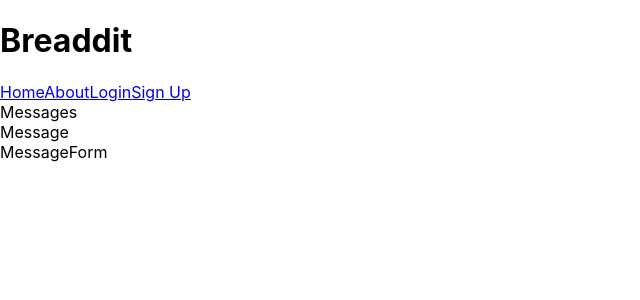
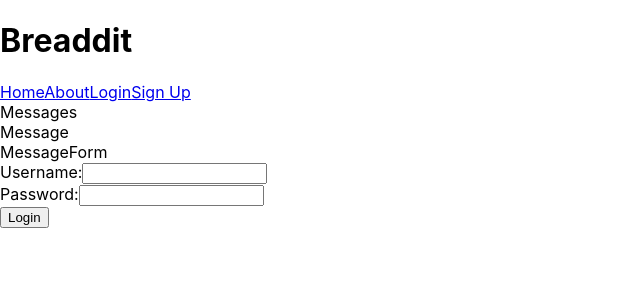
Before and after one commit to simon-tanna/breaddit, a React (Create React App) app: page / in a window 1280 px wide. Shown: the top 300 px of the page, without its empty margins (0-640 px from the left). Built offline with nearby package versions, Linux system fonts and the light colour scheme.

Commit message:
added divs to login inputs and labels. created handleSubmit method in login

```diff
--- a/src/components/App.js
+++ b/src/components/App.js
@@ -2,6 +2,7 @@ import Messages from "./Messages";
 import Message from "./Message";
 import MessageForm from "./MessageForm";
 import Navigation from "./Navigation";
+import Login from "./Login";
 
 
 function App() {
@@ -12,6 +13,7 @@ function App() {
 			<Messages />
 			<Message />
 			<MessageForm />
+			<Login />
 		</div>
 	);
 }
--- a/src/components/Login.js
+++ b/src/components/Login.js
@@ -1,14 +1,23 @@
 import React from "react";
 
 function Login() {
+	const handleSubmit = (event) => {
+		event.preventDefault();
+		console.log("submit clicked");
+	};
+
 	return (
 		<div>
-			<form>
-				<label>Username:</label>
-				<input type="text" name="user" id="user" />
-				<label>Password:</label>
-				<input type="password" name="password" id="password" />
-                <input type="submit" value="Login" />
+			<form onSubmit={handleSubmit}>
+				<div>
+					<label>Username:</label>
+					<input type="text" name="user" id="user" />
+				</div>
+				<div>
+					<label>Password:</label>
+					<input type="password" name="password" id="password" />
+				</div>
+				<input type="submit" value="Login" />
 			</form>
 		</div>
 	);
```
Also changed, not shown: 1 other file (tests, documents, lock files or other folders).
